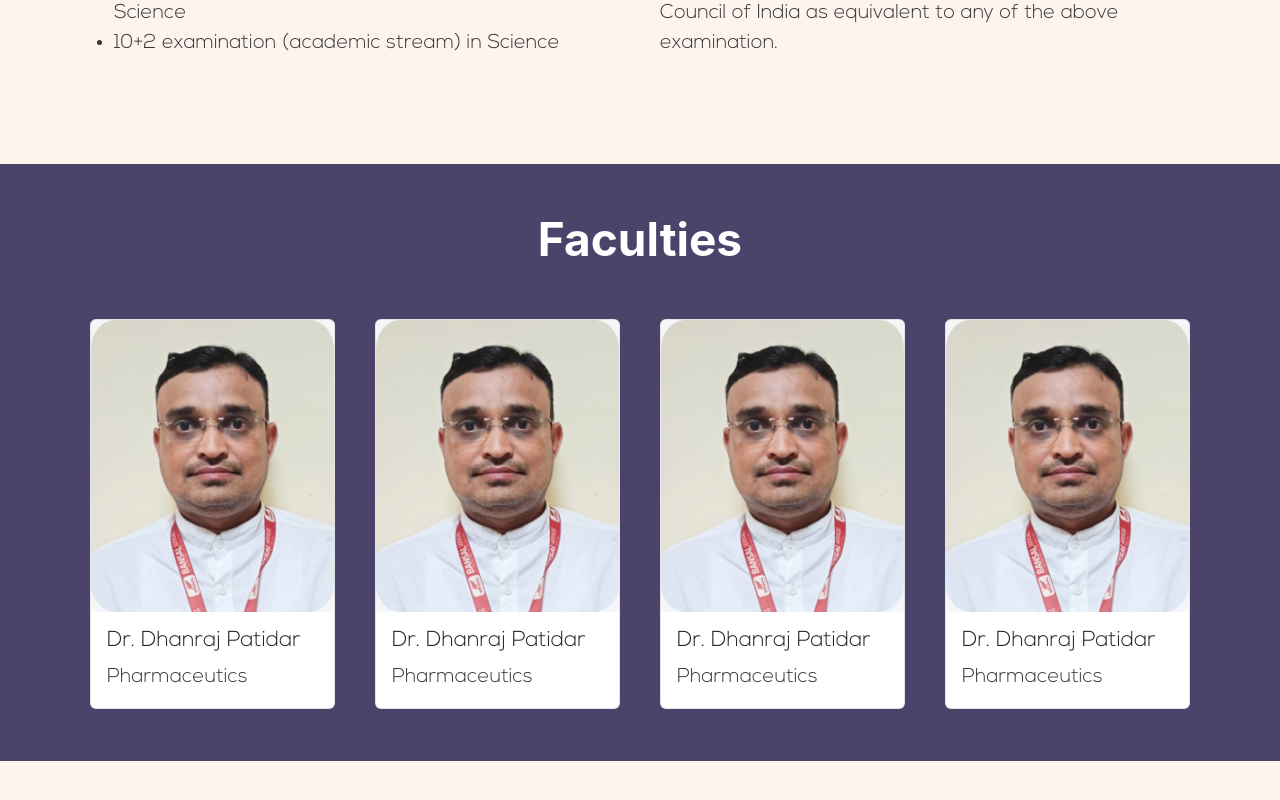
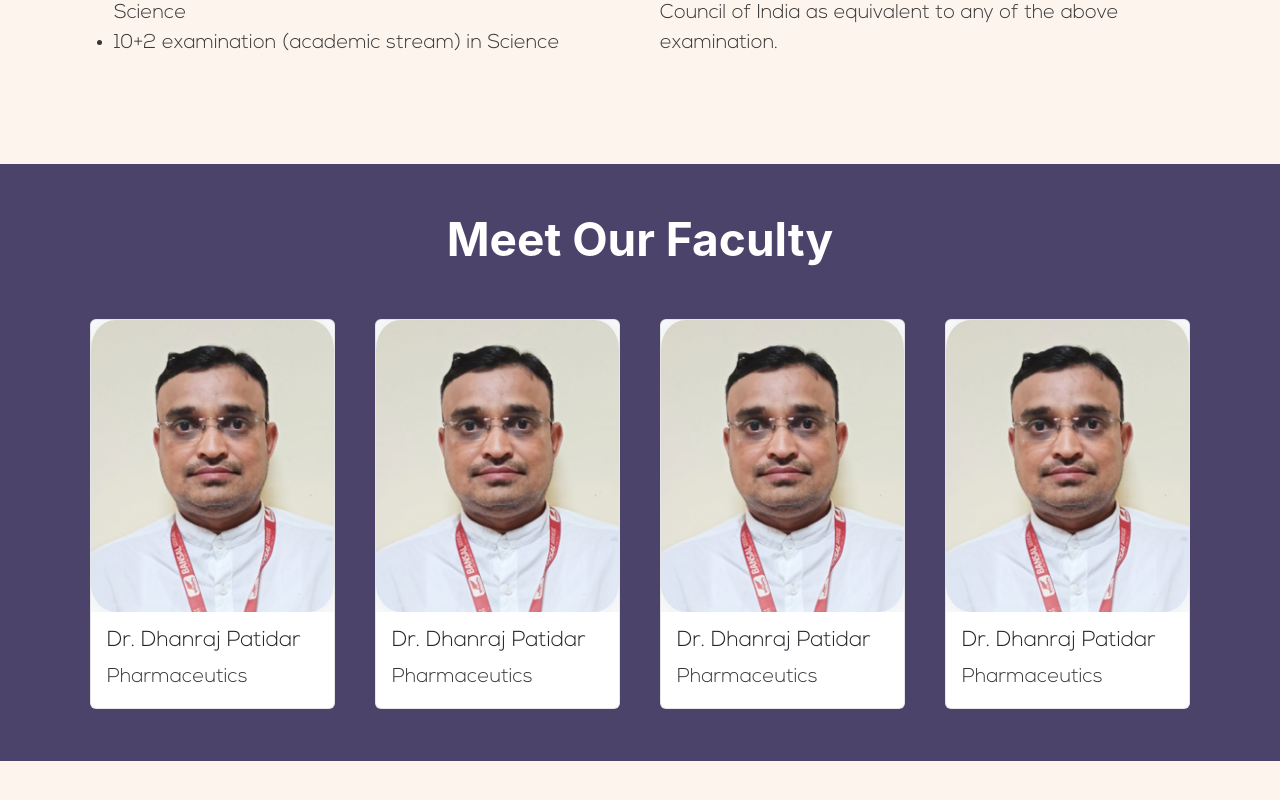
Before and after one commit to pradeep-chauhan/Pharmacy, a Next.js app: page / in a window 1280 px wide. Shown: the part 4350-5150 px from the top of the page. Built offline with nearby package versions, Linux system fonts and the light colour scheme.

Commit message:
faculty heading change

```diff
--- a/components/Faculties.jsx
+++ b/components/Faculties.jsx
@@ -35,7 +35,7 @@ function Faculties() {
         <div className="container">
           <div className="row">
             <div className="col-xs-12 col-sm-12 col-md-12 col-lg-12 col-xl-12 mt-5">
-              <h2 className="mb-5 text-center heading text-white"> Faculties</h2>
+              <h2 className="mb-5 text-center heading text-white"> Meet Our Faculty</h2>
             </div>
           </div>
           <div className='row'>
```
